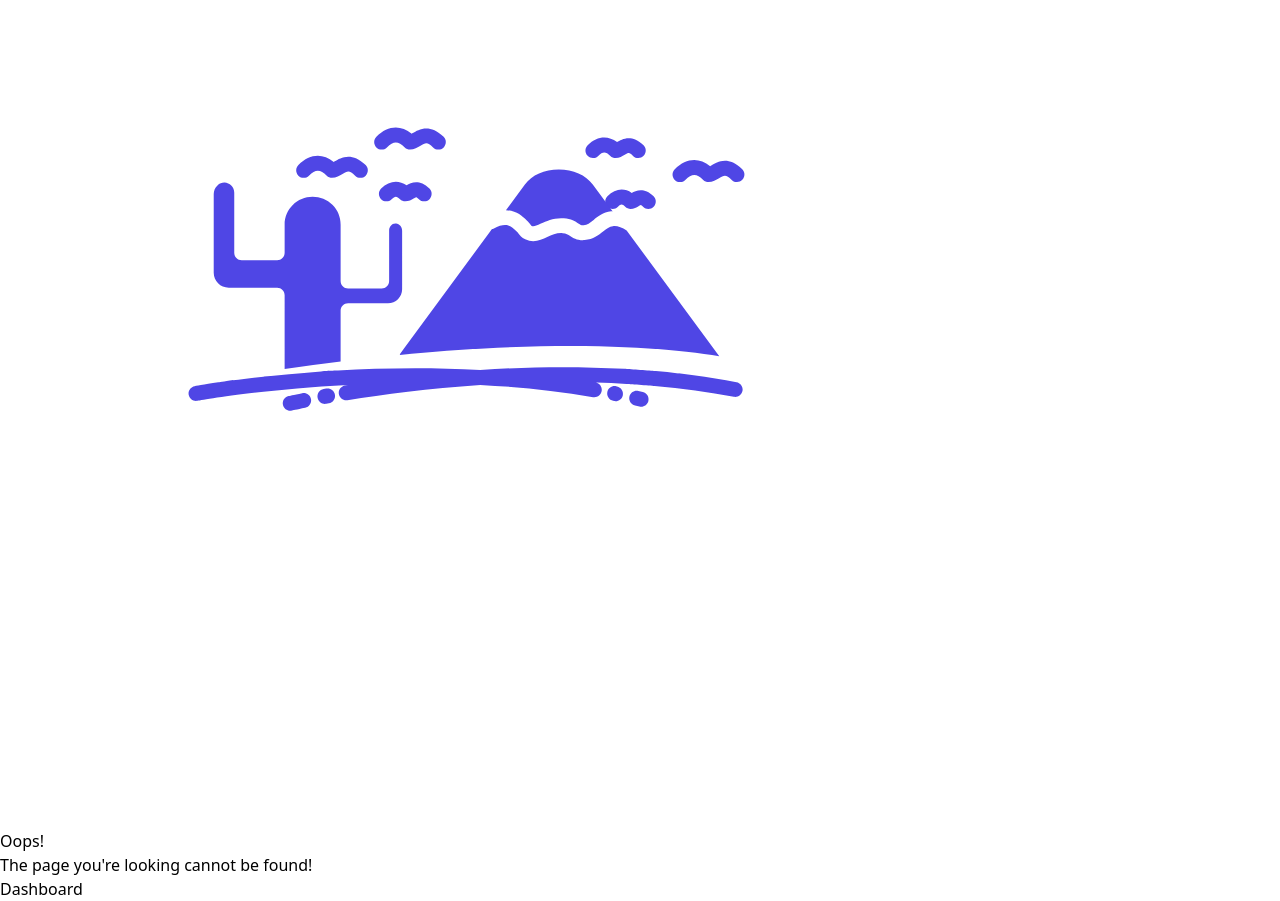
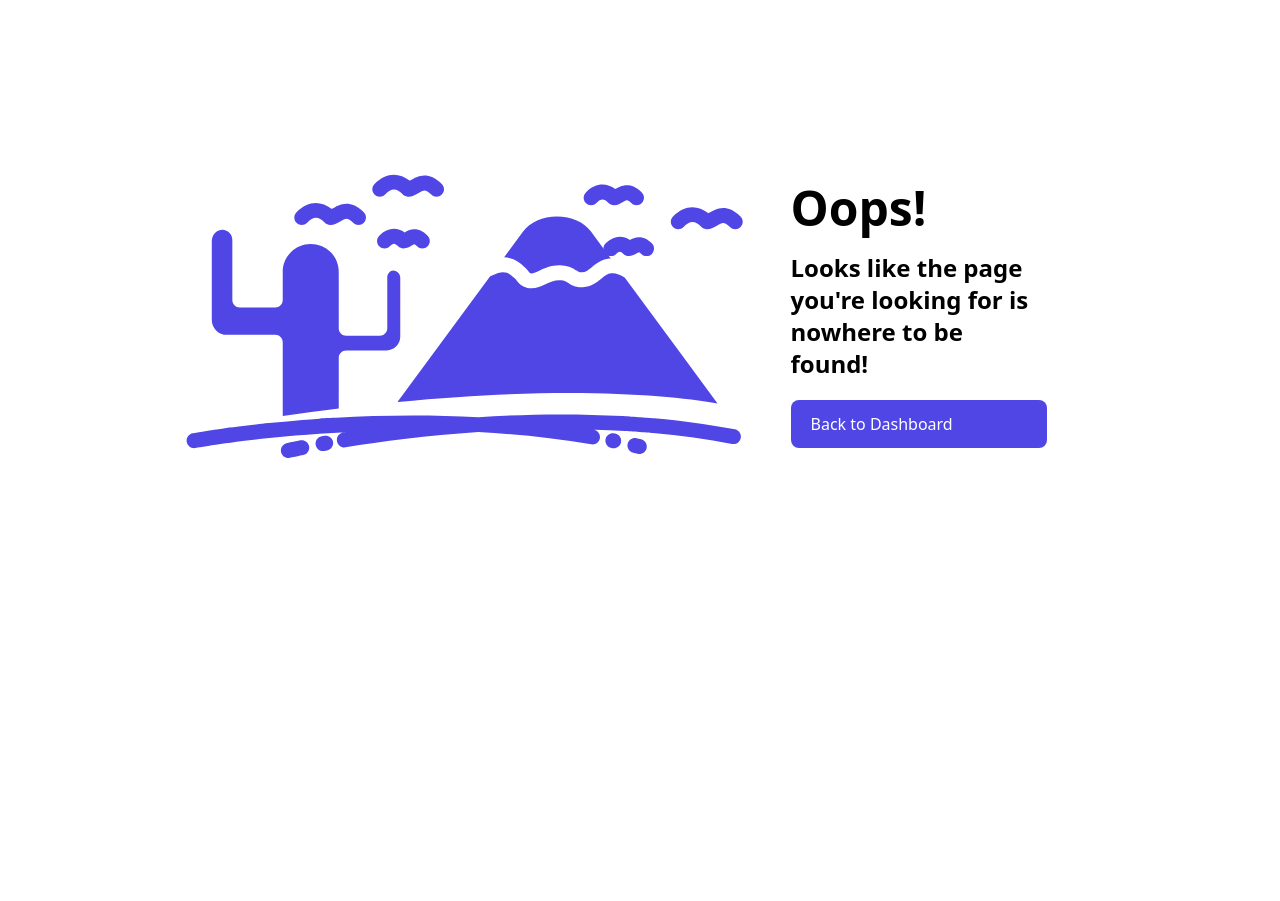
Before and after one commit to SafeForum/FE, a React (Create React App) app: page /page-not-found in a window 1280 px wide. Shown: the part 160-1061 px from the top of the page. After the commit the page ends 800 px from the top, so only its background shows below. Built offline with nearby package versions, Linux system fonts and the light colour scheme; a web font is replaced by a local one.

Commit message:
added styles to 404 page

```diff
--- a/src/pages/PageNotFound.js
+++ b/src/pages/PageNotFound.js
@@ -3,11 +3,13 @@ import { Link } from "react-router-dom";
 import notFoundIcon from "../assets/not-found-icon.svg"
 export default function PageNotFound() {
     return (
-        <div>
+        <div className="w-full flex flex-wrap items-center justify-center mt-60">
             <img src={notFoundIcon} alt="Page not found" />
-            <h1>Oops!</h1>
-            <h2>The page you're looking cannot be found!</h2>
-            <Link to="/dashboard/:cityPortal">Dashboard</Link>
+            <div className='flex-col flex m-12 w-1/5'>
+                <h1 className="text-5xl font-semibold">Oops!</h1>
+                <h1 className="text-2xl font-semibold mt-5 mb-5">Looks like the page you're looking for is nowhere to be found!</h1>
+                <Link to="/dashboard/:cityPortal" className="px-5 py-3 text-white duration-150 bg-indigo-600 rounded-lg hover:bg-indigo-700 active:shadow-lg">Back to Dashboard</Link>
+            </div>
         </div>
     )
 }
```
Also changed, not shown: src/assets/not-found-icon.svg.
